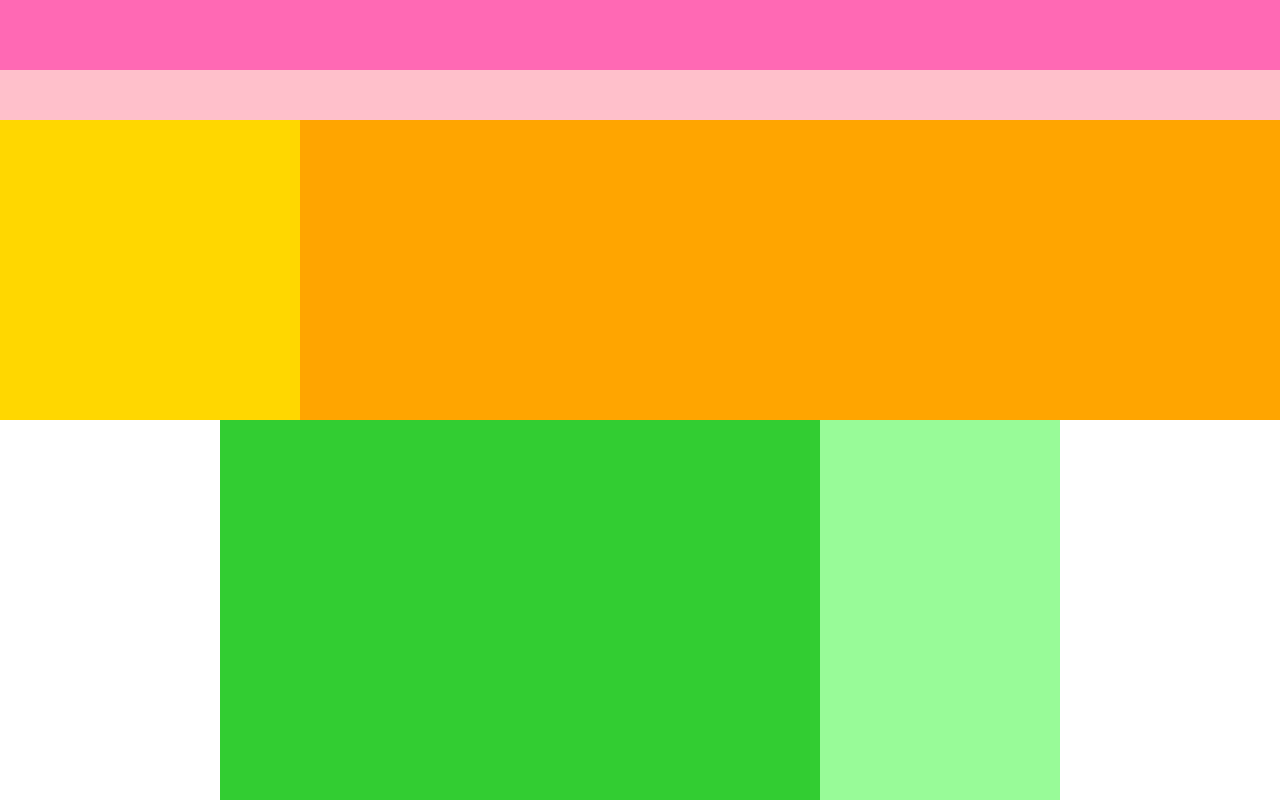
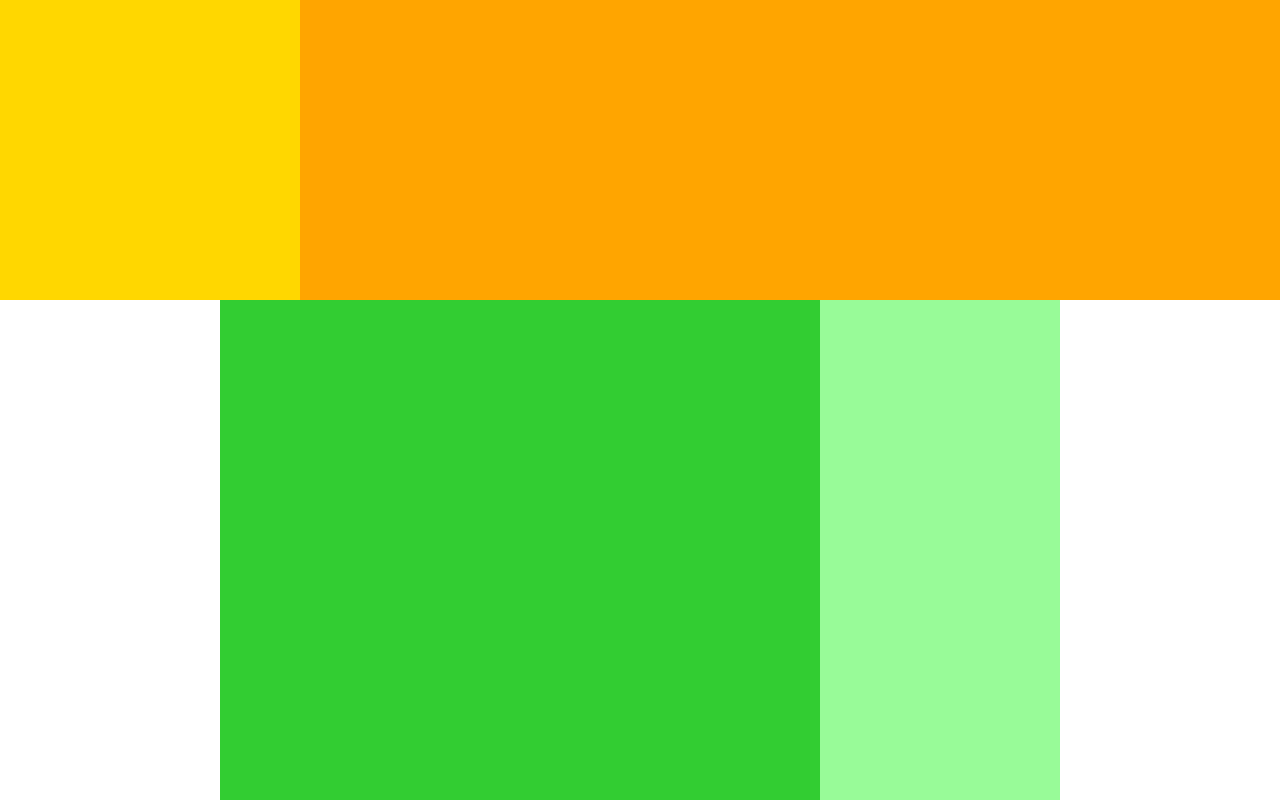
Before and after one commit to yuuki-matsunaga/caravan, a plain HTML site: page index.html in a window 1280 px wide. Shown: the top 800 px of the page. Drawn offline with Linux system fonts and the light colour scheme.

Commit message:
chapter5 start

```diff
--- a/index.html
+++ b/index.html
@@ -1,16 +1,12 @@
 <!DOCTYPE html>
 <html lang="ja">
   <head>
-    <meta charset="UTG-8">
+    <meta charset="UTF-8">
     <link rel="stylesheet" href="style.css">
     <title>CARAVAN</title>
   </head>
 
   <body>
-    <div class="header">
-      <div class="header-top"></div>
-      <div class="header-bottom"></div>
-    </div>
     <div class="main-visual">
       <div class="main-visual-content"></div>
     </div>
@@ -18,6 +14,5 @@
       <div class="blog"></div>
       <div class="sideber"></div>
     </div>
-    <div class="footer"></div>
   </body>
 </html>
--- a/style.css
+++ b/style.css
@@ -2,24 +2,6 @@
   margin: 0;
   padding: 0;
   box-sizing: border-box;
-}
-
-.header {
-  width: 100%;
-  height: 120px;
-  background-color: red;
-}
-
-.header-top {
-  width: 100%;
-  height: 70px;
-  background-color: hotpink;
-}
-
-.header-bottom {
-  width: 100%;
-  height: 50px;
-  background-color: pink;
 }
 
 .main-visual {
@@ -53,9 +35,3 @@
   height: 1400px;
   background-color: palegreen;
 }
-
-.footer {
-  width: 100%;
-  height: 120px;
-  background-color: blue;
-}
```
Also changed, not shown: 1 other file.
